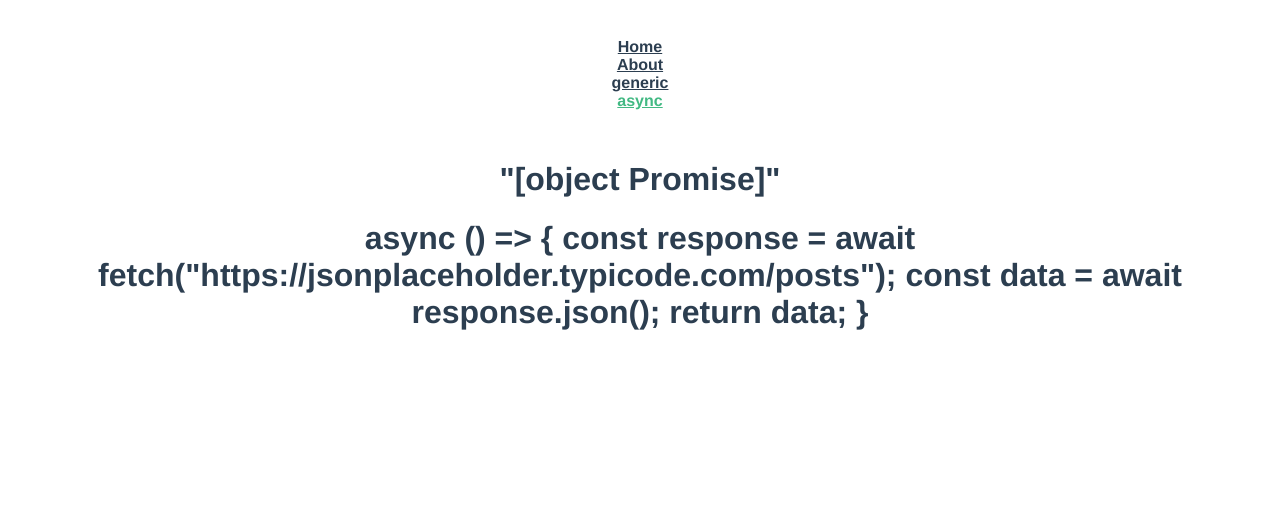
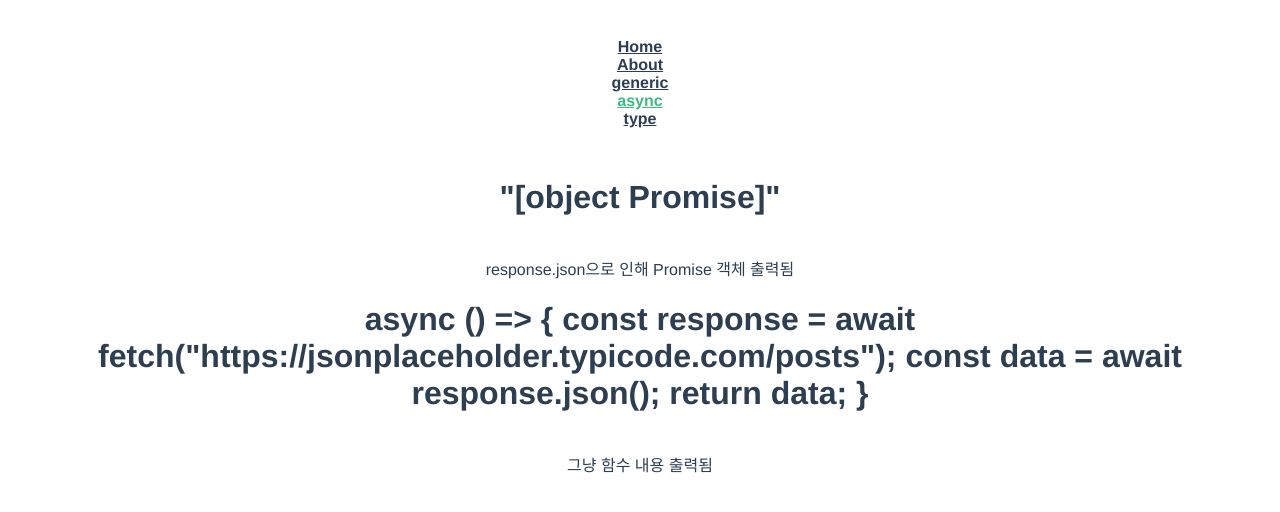
Before and after one commit to jinju2828/vue_practice, a Vue app in the folder vue-feature-typescript/: page /async in a window 1280 px wide. Shown: the top 512 px of the page. Built offline with nearby package versions, Linux system fonts and the light colour scheme; no server answers.

Commit message:
feature : option property, optional chaining, union type

```diff
--- a/vue-feature-typescript/src/App.vue
+++ b/vue-feature-typescript/src/App.vue
@@ -4,6 +4,7 @@
     <router-link to="/about">About</router-link><br />
     <router-link to="/generic">generic</router-link><br />
     <router-link to="/async">async</router-link><br />
+    <router-link to="/type">type</router-link><br />
   </nav>
   <router-view />
 </template>
--- a/vue-feature-typescript/src/router/index.ts
+++ b/vue-feature-typescript/src/router/index.ts
@@ -2,6 +2,8 @@ import { createRouter, createWebHistory, RouteRecordRaw } from "vue-router";
 import HomeView from "../views/HomeView.vue";
 import AsyncView from "../views/AsyncView.vue";
 import GenericView from "../views/GenericView.vue";
+import TypeView from "@/views/TypeView.vue";
+
 const routes: Array<RouteRecordRaw> = [
   {
     path: "/",
@@ -12,6 +14,11 @@ const routes: Array<RouteRecordRaw> = [
     path: "/async",
     name: "async",
     component: AsyncView,
+  },
+  {
+    path: "/type",
+    name: "type",
+    component: TypeView,
   },
   {
     path: "/generic",
--- a/vue-feature-typescript/src/views/AboutView.vue
+++ b/vue-feature-typescript/src/views/AboutView.vue
@@ -1,5 +1,3 @@
 <template>
-  <div class="about">
-    about page
-  </div>
+  <div class="about">about page</div>
 </template>
--- a/vue-feature-typescript/src/views/AsyncView.vue
+++ b/vue-feature-typescript/src/views/AsyncView.vue
@@ -1,7 +1,11 @@
 <template>
   <div class="about">
     <h1>{{ fetchData() }}</h1>
+    <br />
+    response.json으로 인해 Promise 객체 출력됨<br />
     <h1>{{ fetchData2 }}</h1>
+    <br />
+    그냥 함수 내용 출력됨
   </div>
 </template>
 <script lang="ts" setup>
--- /dev/null
+++ b/vue-feature-typescript/src/views/TypeView.vue
@@ -0,0 +1,36 @@
+<template>
+  <div class="about"></div>
+</template>
+<script lang="ts" setup>
+// 유니온 타입이라고도 불린다.
+let person: string | undefined = "John Doe";
+
+// 객체 타입스크립트. age에 물음표를 붙인 것을 옵션 속성(Option Property)이라고 부른다.
+let person2: {
+  name: string;
+  age?: number;
+} = {
+  name: "John Doe",
+};
+
+interface Person {
+  name: string;
+  age?: number;
+}
+
+const person3: Person = { name: "John Doe" };
+//옵셔널 체이닝(Optional Chaining)이라고도 한다. 옵션을 체인해서 붙인다는 뜻.
+// null이나 undefined인 값이 반환되면, 즉시 중단하고 undefined를 반환하는 문법이다.
+// person3.age는 undefined이니까 undefined 반환
+
+const age = person3?.age;
+console.log(age); // undefined
+console.log(person3.age); // 원래라면 오류가 떠야하는게 맞음.
+// 근데 undefined가 뜨는데 이 부분은 타입스크립트의 한계다.
+// 값이 존재하지 않을 수도 있는 프로퍼티에 대해 접근 방법은 있지만 실제로 값이 존재하지 않는 경우에 처리 방식을 개발자가 결정해야 한다.
+
+const person4: Person = { name: "John Doe", age: 30 };
+const age2 = person4?.age;
+console.log(age2); // 30
+console.log(person4.age); // 30
+</script>
```
Also changed, not shown: vue-feature-typescript/.eslintrc.js, 2 other files (tests, documents, lock files or other folders).
